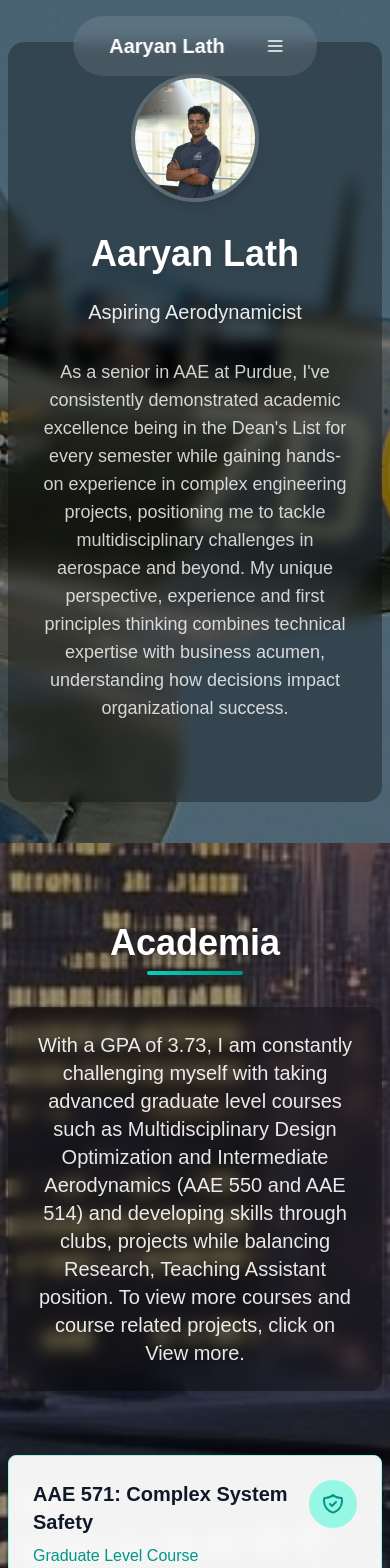
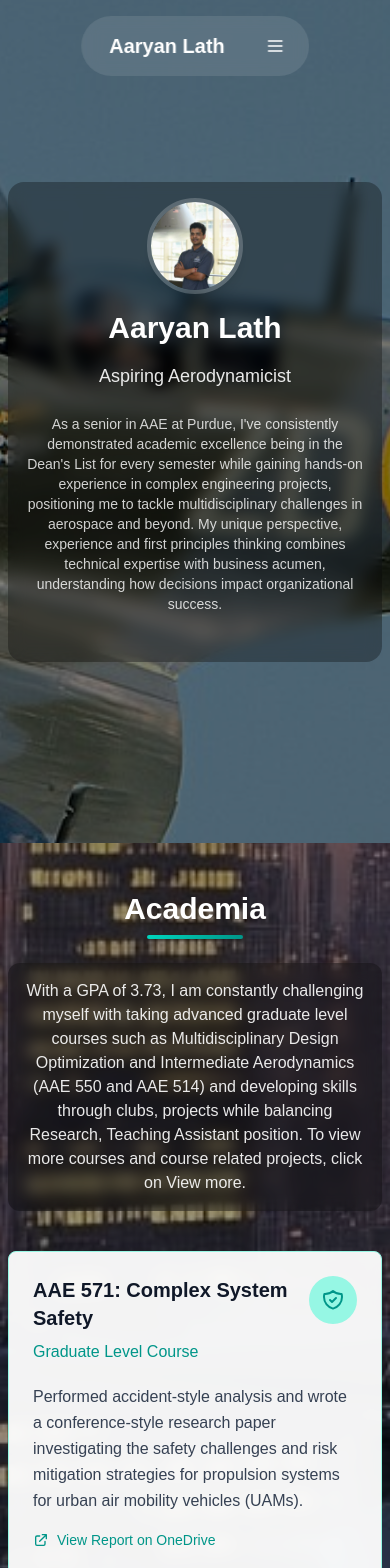
Before and after one commit to aaryan-lath/Personal-Website, a Next.js app: page / in a window 390 px wide. Shown: the top 1568 px of the page. Built offline with nearby package versions, Linux system fonts and the light colour scheme.

Commit message:
Bug fixes

```diff
--- a/src/app/academia/page.tsx
+++ b/src/app/academia/page.tsx
@@ -95,7 +95,7 @@ export default function Academia() {
       <div className="pt-20 pb-12 relative z-10">
         <div className="max-w-7xl mx-auto px-4 sm:px-6 lg:px-8">
           <div className="text-center mb-12">
-            <div className="bg-white/90 backdrop-blur-sm rounded-2xl p-8 max-w-4xl mx-auto">
+              <div className="bg-white/90 backdrop-blur-sm rounded-2xl p-4 sm:p-8 max-w-4xl mx-auto">
               {/* EDIT TEXT HERE: Back button label */}
               <Link
                 href="/"
@@ -107,9 +107,9 @@ export default function Academia() {
                 Back to Home
               </Link>
               {/* EDIT TEXT HERE: Page title */}
-              <h1 className="text-4xl font-bold text-gray-900 mb-4">Academic Coursework</h1>
+              <h1 className="text-2xl sm:text-4xl font-bold text-gray-900 mb-4">Academic Coursework</h1>
               {/* EDIT TEXT HERE: Page intro paragraph */}
-              <p className="text-xl text-gray-600 max-w-3xl mx-auto">
+              <p className="text-base sm:text-xl text-gray-600 max-w-3xl mx-auto">
                 Comprehensive overview of my academic journey at Purdue University
               </p>
             </div>
--- a/src/app/activities/purdue-aircraft-teams/page.tsx
+++ b/src/app/activities/purdue-aircraft-teams/page.tsx
@@ -24,7 +24,7 @@ export default function PurdueAircraftTeamsPage() {
             </button>
 
             {/* EDIT TEXT HERE: Page title */}
-            <h1 className="text-4xl font-bold text-gray-900 mb-4">Purdue Aircraft Teams</h1>
+            <h1 className="text-2xl sm:text-4xl font-bold text-gray-900 mb-4">Purdue Aircraft Teams</h1>
             {/* EDIT TEXT HERE: Intro paragraph */}
             <p className="text-lg text-gray-600 mb-6">
               Active member of Purdue&apos;s aircraft design and competition teams,
--- a/src/app/page.tsx
+++ b/src/app/page.tsx
@@ -11,34 +11,34 @@ import ResearchBox from '../components/ResearchBox';
 const timelineEvents = [
   {
     id: 1,
+    title: 'SAE Aero Design East Competition',
+    date: 'March 2026',
+    description: 'The best competition yet for the team — a successful aircraft landing and loads of learning experiences at the SAE Aero Design East competition, marking a major milestone for the PSAEA team.',
+    images: [
+      '/images/Aircraft_Solo.jpeg',
+      '/images/Aircraft_Team.jpeg'
+    ]
+  },
+  {
+    id: 2,
     title: 'Wind_Tunnel-test',
     date: 'January 2026',
     description: 'Wind tunnel testing campaign for aerodynamic validation (completed after Mk2).',
     images: ['/images/Wind_Tunnel-test.jpeg']
   },
   {
-    id: 2,
+    id: 3,
     title: 'Mk2',
     date: 'January 2026',
     description: 'Mk2 iteration showing design and performance improvements.',
     images: ['/images/Mk2.jpg']
   },
   {
-    id: 3,
+    id: 4,
     title: 'Mk1',
     date: 'December 2025',
     description: 'Initial Mk1 build and validation milestone.',
     images: ['/images/Mk1.png']
-  },
-  {
-    id: 4,
-    title: 'SAE Aero Design East Competition',
-    date: 'March 2026',
-    description: 'The best competition yet for the team — a successful aircraft landing and loads of learning experiences at the SAE Aero Design East competition, marking a major milestone for the PSAEA team.',
-    images: [
-      '/images/timeline/Aircraft_Solo.jpeg',
-      '/images/timeline/Aircraft_Team.jpeg'
-    ]
   }
 ];
 
@@ -224,20 +224,20 @@ export default function Home() {
           <div className="max-w-7xl mx-auto px-2 sm:px-4 lg:px-6">
             <div className="text-center">
               {/* Transparency/blur and padding control the card feel over the background */}
-              <div className="bg-black/30 backdrop-blur-sm rounded-2xl p-8 max-w-4xl mx-auto">
-                <div className="mb-8">
+              <div className="bg-black/30 backdrop-blur-sm rounded-2xl p-4 sm:p-8 max-w-4xl mx-auto">
+                <div className="mb-4 sm:mb-8">
                   <img
                     src="/images/profile.jpeg"
                     alt="Aaryan Lath"
-                    className="w-32 h-32 rounded-full mx-auto mb-6 border-4 border-white/20 shadow-lg object-cover"
+                    className="w-24 h-24 sm:w-32 sm:h-32 rounded-full mx-auto mb-4 sm:mb-6 border-4 border-white/20 shadow-lg object-cover"
                   />
                 </div>
                 {/* EDIT TEXT HERE: Your name in the hero headline */}
-                <h1 className="text-4xl sm:text-6xl font-bold text-white mb-6 drop-shadow-lg">
+                <h1 className="text-3xl sm:text-6xl font-bold text-white mb-4 sm:mb-6 drop-shadow-lg">
                   Aaryan Lath
                 </h1>
                 {/* EDIT TEXT HERE: Rotating interests line under your name */}
-                <div className="text-xl sm:text-2xl text-white/90 mb-8 drop-shadow-md">
+                <div className="text-lg sm:text-2xl text-white/90 mb-6 sm:mb-8 drop-shadow-md">
                   <style jsx>{`
                     .scroll-in {
                       opacity: 1;
@@ -256,7 +256,7 @@ export default function Home() {
                   </span>
                 </div>
                 {/* EDIT TEXT HERE: Hero intro paragraph */}
-                <p className="text-lg text-white/80 max-w-3xl mx-auto mb-12 drop-shadow-md">
+                <p className="text-sm sm:text-lg text-white/80 max-w-3xl mx-auto mb-8 sm:mb-12 drop-shadow-md">
                   As a senior in AAE at Purdue, I've consistently demonstrated academic excellence being in the Dean's List for every semester while gaining hands-on experience in complex engineering projects, positioning me to tackle multidisciplinary challenges in aerospace and beyond. My unique perspective, experience and first principles thinking combines technical expertise with business acumen, understanding how decisions impact organizational success.
                 </p>
               </div>
@@ -275,17 +275,17 @@ export default function Home() {
         overlayOpacity={0.4}
       >
         {/* Academia overview section */}
-        <section id="academia" className="py-20 relative">
+        <section id="academia" className="py-12 sm:py-20 relative">
           <div className="max-w-7xl mx-auto px-2 sm:px-4 lg:px-6">
-            <div className="text-center mb-16">
+            <div className="text-center mb-10 sm:mb-16">
               {/* EDIT TEXT HERE: Section title */}
-              <h2 className="text-4xl font-bold text-white mb-2 drop-shadow-lg">
+              <h2 className="text-3xl sm:text-4xl font-bold text-white mb-2 drop-shadow-lg">
                 Academia
               </h2>
               <div className="w-24 h-1 bg-gradient-to-r from-teal-400 to-teal-600 mx-auto rounded-full shadow-lg"></div>
-              <div className="bg-black/30 backdrop-blur-sm rounded-xl p-6 max-w-4xl mx-auto mt-8">
+              <div className="bg-black/30 backdrop-blur-sm rounded-xl p-4 sm:p-6 max-w-4xl mx-auto mt-6 sm:mt-8">
                 {/* EDIT TEXT HERE: Section intro paragraph */}
-                <p className="text-xl text-white/90 drop-shadow-md">
+                <p className="text-base sm:text-xl text-white/90 drop-shadow-md">
                   With a GPA of 3.73, I am constantly challenging myself with taking advanced graduate level courses such as Multidisciplinary Design Optimization and Intermediate Aerodynamics (AAE 550 and AAE 514) and developing skills through clubs, projects while balancing Research, Teaching Assistant position. To view more courses and course related projects, click on View more.
                 </p>
               </div>
@@ -441,11 +441,11 @@ export default function Home() {
         overlayOpacity={0.2}
       >
         {/* Professional experience section */}
-        <section id="internships" className="py-20 relative">
+        <section id="internships" className="py-12 sm:py-20 relative">
           <div className="max-w-7xl mx-auto px-2 sm:px-4 lg:px-6">
-            <div className="text-center mb-16">
+            <div className="text-center mb-10 sm:mb-16">
               {/* EDIT TEXT HERE: Section title */}
-              <h2 className="text-4xl font-bold text-white mb-2 drop-shadow-lg">
+              <h2 className="text-3xl sm:text-4xl font-bold text-white mb-2 drop-shadow-lg">
                 Professional Experiences
               </h2>
               <div className="w-24 h-1 bg-gradient-to-r from-indigo-400 to-indigo-600 mx-auto rounded-full shadow-lg"></div>
@@ -568,18 +568,18 @@ export default function Home() {
         overlayOpacity={0.4}
       >
         {/* Research section */}
-        <section id="research" className="py-20 relative">
+        <section id="research" className="py-12 sm:py-20 relative">
           <div className="max-w-7xl mx-auto px-2 sm:px-4 lg:px-6 relative z-0">
-            <div className="text-center mb-16">
+            <div className="text-center mb-10 sm:mb-16">
               {/* EDIT TEXT HERE: Section title */}
-              <h2 className="text-4xl font-bold text-white mb-2 drop-shadow-lg">
+              <h2 className="text-3xl sm:text-4xl font-bold text-white mb-2 drop-shadow-lg">
                 Research Work
               </h2>
               <div className="w-24 h-1 bg-gradient-to-r from-purple-400 to-purple-600 mx-auto rounded-full shadow-lg"></div>
             </div>
           {/* BLOCK GROUP: Each ResearchBox below is one research item; add another ResearchBox to add more. */}
           {/* Layout tip: 1 box per row on small screens, 2 on lg. If you add a 3rd box and want 3 on one row (large screens), change lg:grid-cols-2 to lg:grid-cols-3. */}
-          <div className="grid grid-cols-1 lg:grid-cols-2 gap-12">
+          <div className="grid grid-cols-1 lg:grid-cols-2 gap-6 sm:gap-12">
             {/* EDIT TEXT HERE: Research item content (title, description, points) */}
             <ResearchBox
               title="Resilient Extraterrestrial Habitat Institute (RETHi)"
@@ -621,11 +621,11 @@ export default function Home() {
         overlayOpacity={0.2}
       >
         {/* Applied engineering projects section */}
-        <section id="activities" className="py-20 relative">
+        <section id="activities" className="py-12 sm:py-20 relative">
           <div className="max-w-7xl mx-auto px-2 sm:px-4 lg:px-6">
-            <div className="text-center mb-16">
+            <div className="text-center mb-10 sm:mb-16">
               {/* EDIT TEXT HERE: Section title */}
-              <h2 className="text-4xl font-bold text-white mb-2 drop-shadow-lg">
+              <h2 className="text-3xl sm:text-4xl font-bold text-white mb-2 drop-shadow-lg">
                 Applied Engineering Projects
               </h2>
               <div className="w-32 h-1 bg-gradient-to-r from-green-400 to-green-600 mx-auto rounded-full shadow-lg"></div>
@@ -635,7 +635,7 @@ export default function Home() {
           <div className="grid grid-cols-1 md:grid-cols-2 gap-8 mb-12">
             {/* EDIT TEXT HERE: Activity card 1 content (title, description, tags, CTA) */}
             <Link href="/activities/purdue-aircraft-teams" className="group">
-              <div className="bg-blue-50 rounded-lg p-8 hover:bg-blue-100 transition-all duration-300 transform hover:scale-105 hover:shadow-lg cursor-pointer">
+              <div className="bg-blue-50 rounded-lg p-5 sm:p-8 hover:bg-blue-100 transition-all duration-300 transform hover:scale-105 hover:shadow-lg cursor-pointer">
                 <div className="flex items-start justify-between mb-4">
                   <h3 className="text-2xl font-semibold text-gray-900 group-hover:text-blue-700 transition-colors">
                     Purdue Aircraft Teams
@@ -658,7 +658,7 @@ export default function Home() {
             </Link>
 
             <Link href="/activities/purdue-space-program" className="group">
-              <div className="bg-purple-50 rounded-lg p-8 hover:bg-purple-100 transition-all duration-300 transform hover:scale-105 hover:shadow-lg cursor-pointer">
+              <div className="bg-purple-50 rounded-lg p-5 sm:p-8 hover:bg-purple-100 transition-all duration-300 transform hover:scale-105 hover:shadow-lg cursor-pointer">
                 <div className="flex items-start justify-between mb-4">
                   <h3 className="text-2xl font-semibold text-gray-900 group-hover:text-purple-700 transition-colors">
                     Purdue Space Program
@@ -767,17 +767,17 @@ export default function Home() {
         overlayOpacity={0.6}
       >
         {/* Awards and achievements section */}
-        <section id="timeline" className="py-20 relative">
+        <section id="timeline" className="py-12 sm:py-20 relative">
           <div className="max-w-7xl mx-auto px-2 sm:px-4 lg:px-6">
-            <div className="text-center mb-16">
+            <div className="text-center mb-10 sm:mb-16">
               {/* EDIT TEXT HERE: Section title */}
-              <h2 className="text-4xl font-bold text-white mb-2 drop-shadow-lg">
+              <h2 className="text-3xl sm:text-4xl font-bold text-white mb-2 drop-shadow-lg">
                 Awards and Achievements
               </h2>
               <div className="w-32 h-1 bg-gradient-to-r from-orange-400 to-orange-600 mx-auto rounded-full shadow-lg"></div>
-              <div className="bg-black/30 backdrop-blur-sm rounded-xl p-4 max-w-3xl mx-auto mt-6">
+              <div className="bg-black/30 backdrop-blur-sm rounded-xl p-3 sm:p-4 max-w-3xl mx-auto mt-4 sm:mt-6">
                 {/* EDIT TEXT HERE: Section intro line */}
-                <p className="text-xl text-white/90 drop-shadow-md">
+                <p className="text-base sm:text-xl text-white/90 drop-shadow-md">
                   Milestones in academic excellence and professional growth
                 </p>
               </div>
@@ -804,14 +804,14 @@ export default function Home() {
 
       {/* Resume + contact section */}
       {/* py-20 sets vertical spacing; bg-gray-50 separates this section visually */}
-      <section id="contact" className="py-20 bg-gray-50 relative">
+      <section id="contact" className="py-12 sm:py-20 bg-gray-50 relative">
         <div className="max-w-7xl mx-auto px-4 sm:px-6 lg:px-8">
           {/* Contact Header */}
-          <div className="text-center mb-16">
+          <div className="text-center mb-10 sm:mb-16">
             {/* EDIT TEXT HERE: Section title */}
-            <h2 className="text-4xl font-bold text-gray-900 mb-4">Resume & Contact</h2>
+            <h2 className="text-3xl sm:text-4xl font-bold text-gray-900 mb-4">Resume & Contact</h2>
             {/* EDIT TEXT HERE: Section intro paragraph */}
-            <p className="text-xl text-gray-600 max-w-3xl mx-auto">
+            <p className="text-base sm:text-xl text-gray-600 max-w-3xl mx-auto">
               Download my resume and get in touch for aerospace engineering collaboration opportunities
             </p>
           </div>
@@ -824,7 +824,7 @@ export default function Home() {
               <h3 className="text-2xl font-semibold text-gray-900 mb-6">Resume</h3>
               <div className="bg-white rounded-lg shadow-lg p-6">
                 {/* Resume Viewer */}
-                <div className="w-full h-[600px] border border-gray-300 rounded-lg overflow-hidden bg-white mb-6">
+                <div className="w-full h-[350px] sm:h-[600px] border border-gray-300 rounded-lg overflow-hidden bg-white mb-6">
                   <iframe
                     src="/Aaryan_Lath-Resume.pdf#view=FitH&scrollbar=0&toolbar=0&navpanes=0"
                     className="w-full h-full border-0"
@@ -922,9 +922,9 @@ export default function Home() {
             <div>
               {/* EDIT TEXT HERE: Column header */}
               <h3 className="text-2xl font-semibold text-gray-900 mb-6">Get In Touch</h3>
-              <div className="bg-white rounded-lg shadow-lg p-8">
+              <div className="bg-white rounded-lg shadow-lg p-5 sm:p-8">
                 {/* EDIT TEXT HERE: Contact intro paragraph */}
-                <p className="text-lg text-gray-600 mb-8 leading-relaxed">
+                <p className="text-base sm:text-lg text-gray-600 mb-6 sm:mb-8 leading-relaxed">
                   Interested in hiring a dedicated, well-rounded professional whose ambitions never sleep?
                   Have questions about my work or want to discuss opportunities? I'd love to connect.
                 </p>
--- a/src/components/Navigation.tsx
+++ b/src/components/Navigation.tsx
@@ -140,10 +140,10 @@ export default function Navigation() {
   if (isModalOpen) return null;
 
   return (
-    <nav className={`fixed top-4 left-1/2 transform -translate-x-1/2 z-40 transition-all duration-300 ${
+    <nav className={`fixed top-4 left-1/2 transform -translate-x-1/2 z-40 transition-all duration-300 max-w-[calc(100vw-2rem)] ${
       isScrolled || isProjectPage || isActivityPage || isResearchPage || isTimelinePage || isAcademiaPage
-        ? 'bg-white/95 backdrop-blur-md shadow-lg border border-gray-200 rounded-full px-6 py-2'
-        : 'bg-white/10 backdrop-blur-sm rounded-full px-6 py-3'
+        ? 'bg-white/95 backdrop-blur-md shadow-lg border border-gray-200 rounded-full px-4 sm:px-6 py-2'
+        : 'bg-white/10 backdrop-blur-sm rounded-full px-4 sm:px-6 py-3'
     }`}>
       <div className="flex items-center w-full gap-8">
         <Link
--- a/src/components/ResearchBox.tsx
+++ b/src/components/ResearchBox.tsx
@@ -69,7 +69,7 @@ export default function ResearchBox({
     </>
   );
 
-  const baseClasses = `${bgColor} rounded-lg p-8 shadow-sm research-box-scale ${
+  const baseClasses = `${bgColor} rounded-lg p-5 sm:p-8 shadow-sm research-box-scale ${
     side === 'left'
       ? isVisible ? 'animate-tilt-in-left' : 'research-box-left'
       : isVisible ? 'animate-tilt-in-right' : 'research-box-right'
```
Also changed, not shown: src/app/timeline/page.tsx (+5 -5 lines).
